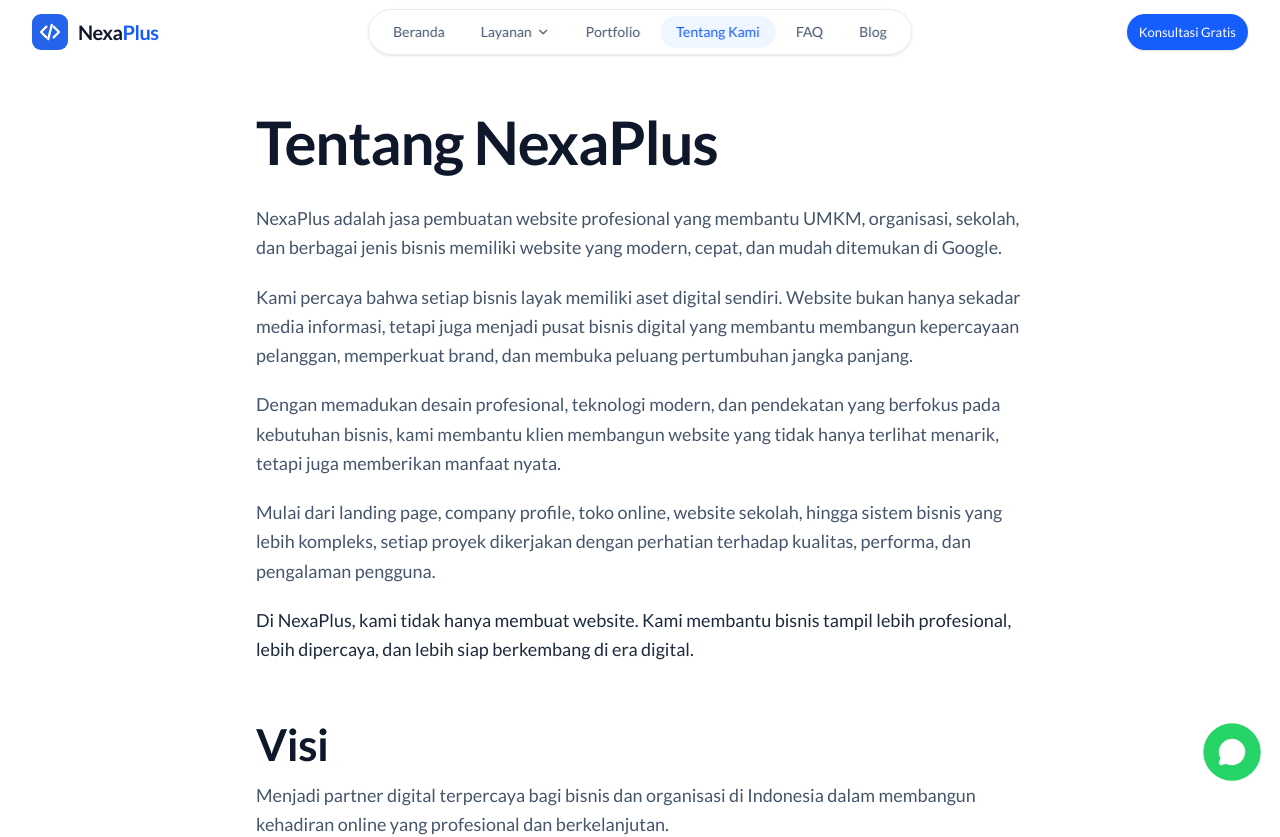
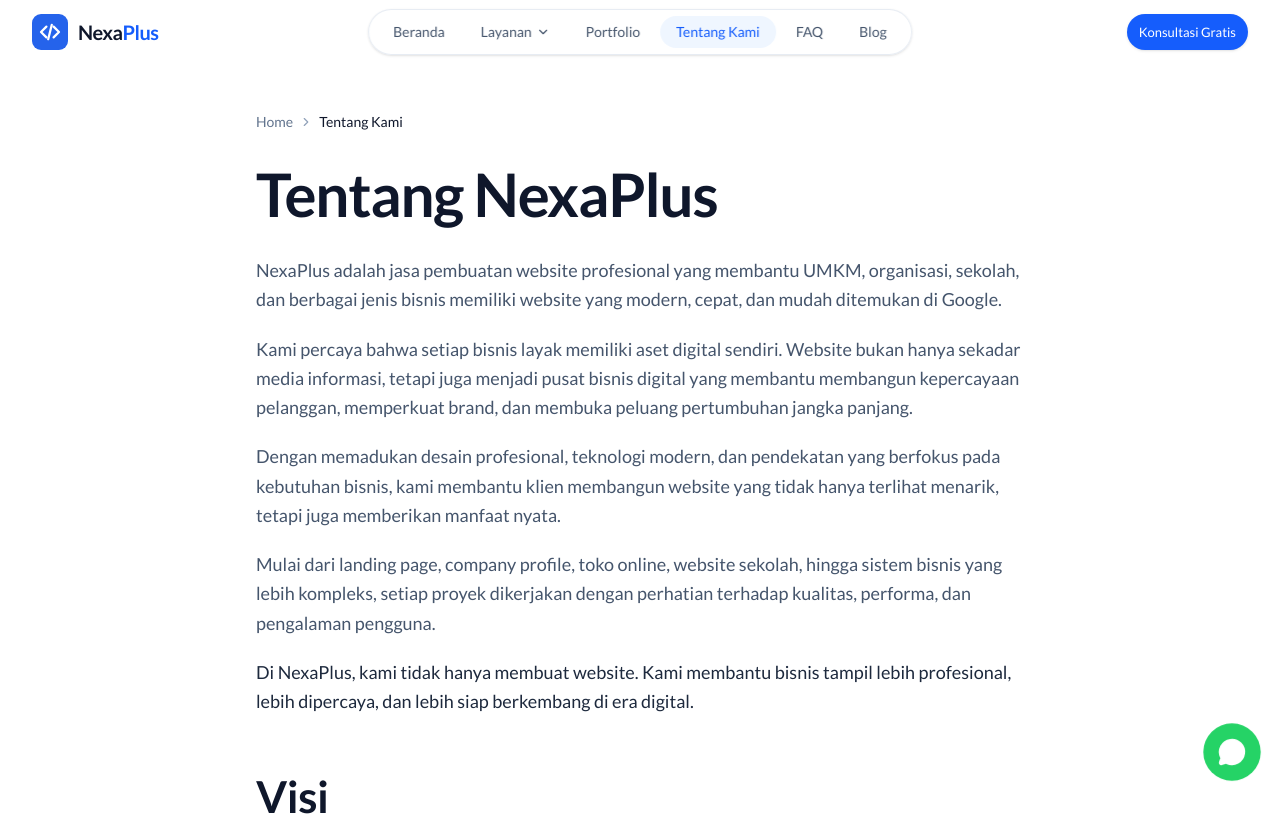
Before and after one commit to ersetdigital-sudo/nexaplus.app, a Next.js app: page /tentang-kami in a window 1280 px wide. Shown: the top 837 px of the page. Built offline with nearby package versions, Linux system fonts and the light colour scheme.

Commit message:
auto: update from Kiro

```diff
--- a/app/(site)/blog/[slug]/page.tsx
+++ b/app/(site)/blog/[slug]/page.tsx
@@ -4,6 +4,7 @@ import { ArrowLeft } from 'lucide-react';
 import Link from 'next/link';
 import { createClient } from '@supabase/supabase-js';
 import { generateArticleSchema } from '@/lib/schema-markup';
+import { Breadcrumb } from '@/components/shared/breadcrumb';
 
 interface BlogPostPageProps {
   params: Promise<{ slug: string }>;
@@ -99,13 +100,16 @@ export default async function BlogPostPage({ params }: BlogPostPageProps) {
       <article className="py-16 md:py-24">
         {/* Hero header */}
         <header className="mx-auto max-w-3xl px-5 sm:px-6">
-          <Link
-            href="/blog"
-            className="inline-flex items-center gap-1.5 text-sm text-slate-500 hover:text-blue-600 transition-colors mb-8"
-          >
-            <ArrowLeft className="h-4 w-4" />
-            Kembali ke Blog
-          </Link>
+          <div className="mb-8">
+            <Breadcrumb
+              variant="light"
+              items={[
+                { label: "Home", href: "/" },
+                { label: "Blog", href: "/blog" },
+                { label: post.title },
+              ]}
+            />
+          </div>
 
           <div className="flex items-center gap-3 mb-5">
             <span className="inline-flex items-center rounded-full bg-blue-50 px-3 py-1 text-xs font-semibold text-blue-700">
--- a/app/(site)/tentang-kami/page.tsx
+++ b/app/(site)/tentang-kami/page.tsx
@@ -1,6 +1,7 @@
 import type { Metadata } from "next";
 import { CheckCircle } from "lucide-react";
 import Link from "next/link";
+import { Breadcrumb } from "@/components/shared/breadcrumb";
 
 export const metadata: Metadata = {
   title: "Tentang Kami — NexaPlus | Jasa Pembuatan Website Profesional",
@@ -28,6 +29,15 @@ export default function TentangKamiPage() {
   return (
     <section className="px-5 py-20 md:px-8 md:py-28">
       <div className="mx-auto max-w-3xl">
+        <div className="mb-8">
+          <Breadcrumb
+            variant="light"
+            items={[
+              { label: "Home", href: "/" },
+              { label: "Tentang Kami" },
+            ]}
+          />
+        </div>
         {/* Heading */}
         <h1 className="font-extrabold tracking-tight text-slate-900 text-3xl md:text-4xl">
           Tentang NexaPlus
```
